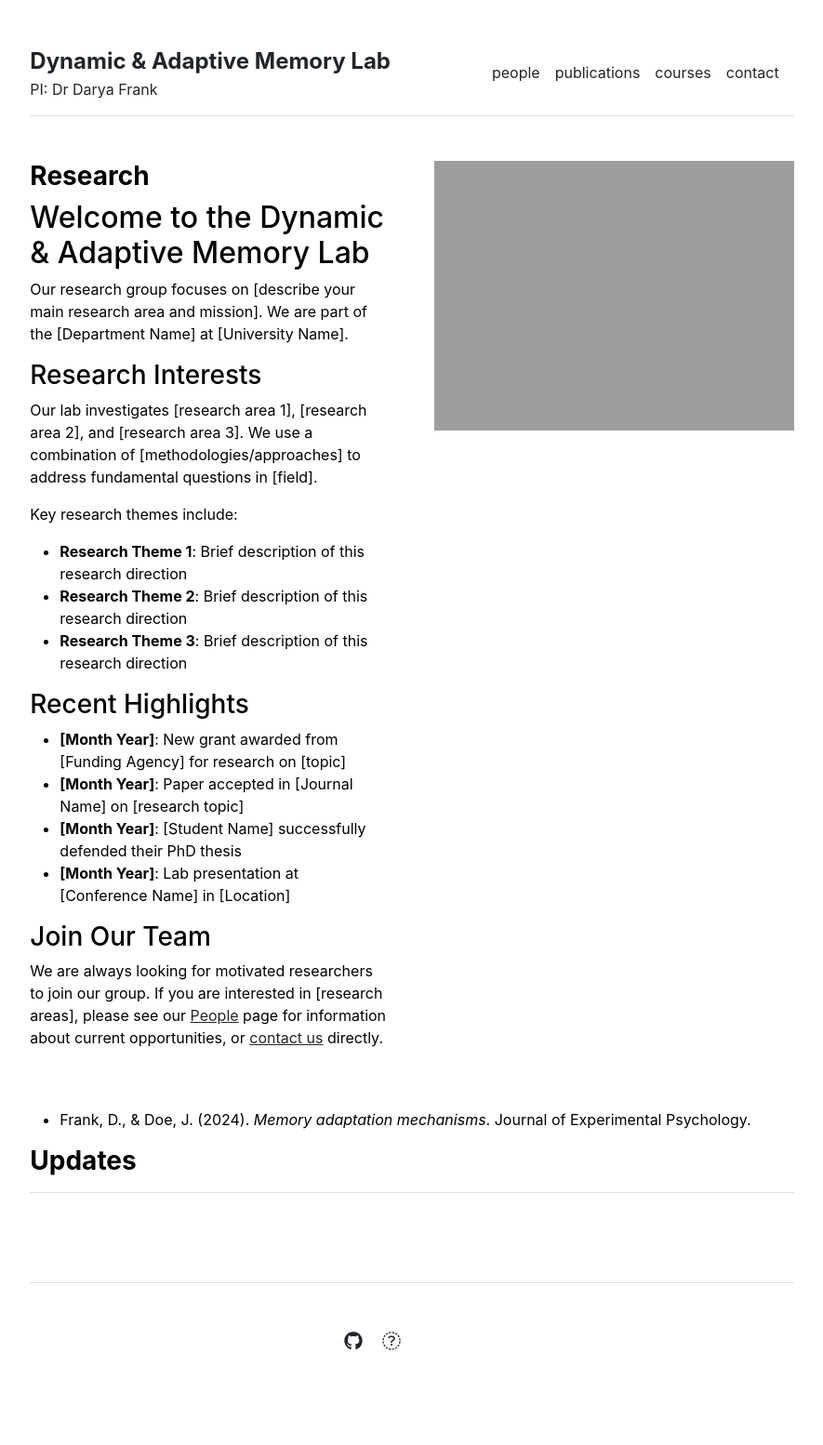
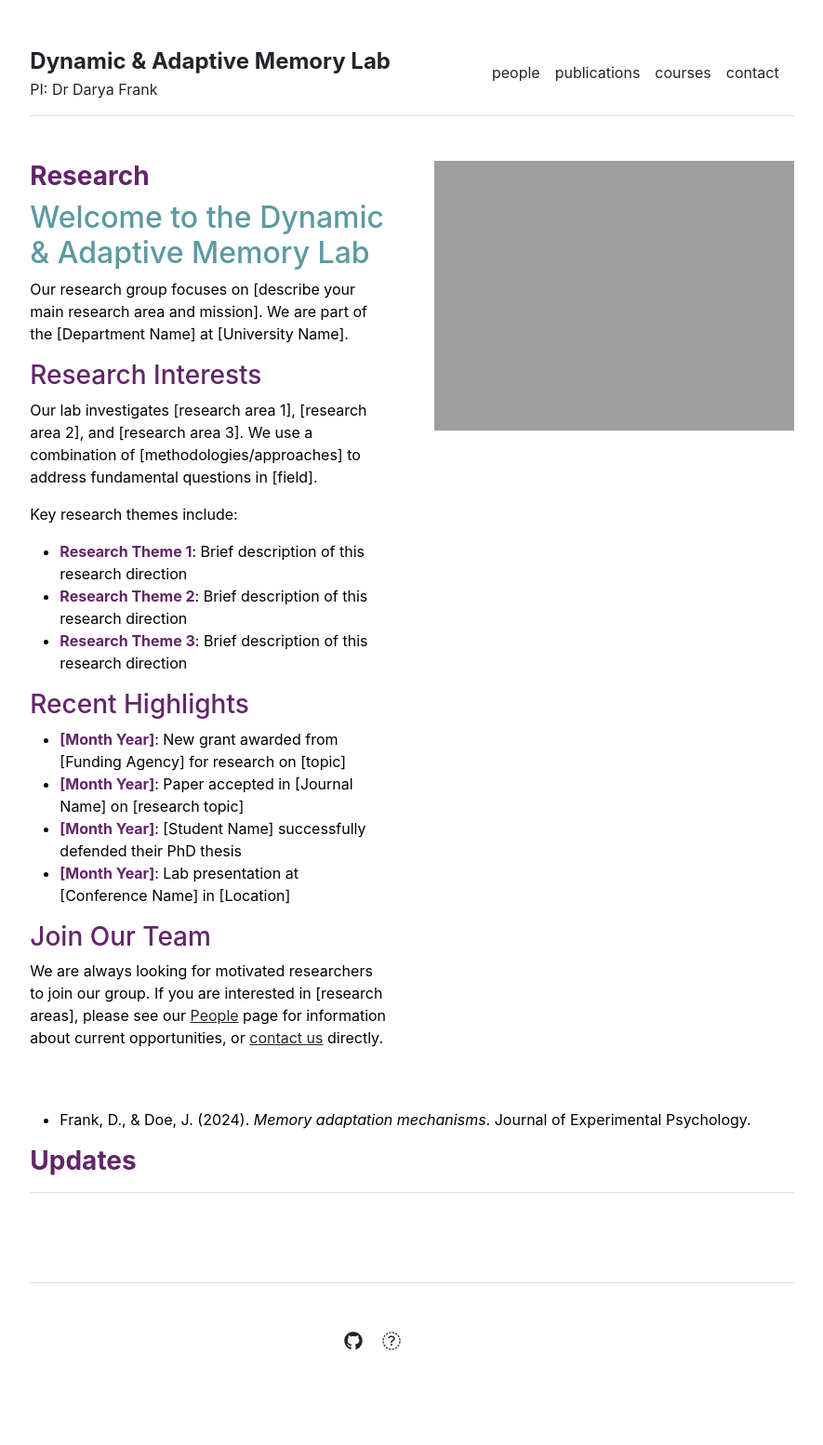
Before and after one commit to frank-dam-lab/frank-dam-lab.github.io, a Jekyll site: the page built from index.md, in a window 1280 px wide. Shown: the whole page at 93% size, without its empty margins (197-1082 px from the left). Built offline with Jekyll 4.4.1, drawn with Linux system fonts in a browser that asks for light colours; our own code applies the rules of GitHub Pages for plain Markdown files.

Commit message:
Update head.html

```diff
--- a/_includes/head.html
+++ b/_includes/head.html
@@ -2,11 +2,18 @@
   <meta name="viewport" content="width=device-width, initial-scale=1">
   <meta charset="utf-8">
   <title>{{ page.title }} | {{ site.title }}</title>
-  <link rel="stylesheet" href="{{ site.github.url }}/assets/libs/bootstrap/bootstrap.min.css">
-  <script defer src="{{ site.github.url }}/assets/libs/fontawesome/all.min.js"></script>
-  <link rel="stylesheet" href="{{ site.github.url }}/assets/css/main.css">
-  <link rel="apple-touch-icon" sizes="152x152" href="{{ site.github.url }}/assets/apple-icon-152x152.png">
-  <link rel="shortcut icon" href="{{ site.github.url }}/assets/favicon.ico">
+
+  <!-- CSS libraries -->
+  <link rel="stylesheet" href="{{ site.url }}/assets/libs/bootstrap/bootstrap.min.css">
+  <link rel="stylesheet" href="{{ site.url }}/assets/css/main.css">
+
+  <!-- ✅ Custom teal theme -->
+  <link rel="stylesheet" href="{{ site.url }}/assets/css/custom.css">
+
+  <!-- Icons and Fonts -->
+  <script defer src="{{ site.url }}/assets/libs/fontawesome/all.min.js"></script>
+  <link rel="apple-touch-icon" sizes="152x152" href="{{ site.url }}/assets/apple-icon-152x152.png">
+  <link rel="shortcut icon" href="{{ site.url }}/assets/favicon.ico">
   <link rel="preconnect" href="https://fonts.gstatic.com">
   <link href="https://fonts.googleapis.com/css2?family=Roboto:ital,wght@0,300;0,400;0,700;1,400&display=swap" rel="stylesheet">
 </head>
```
